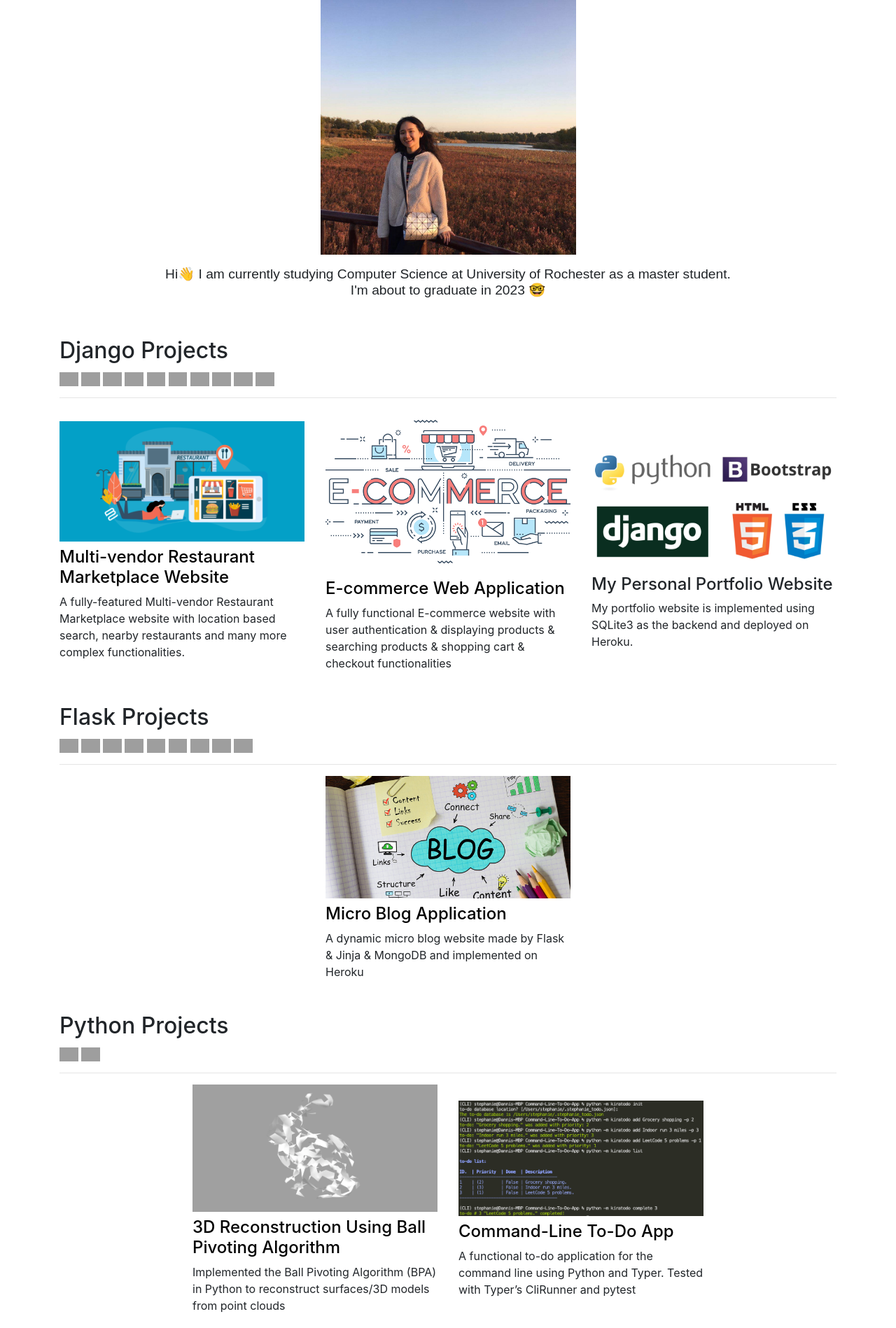
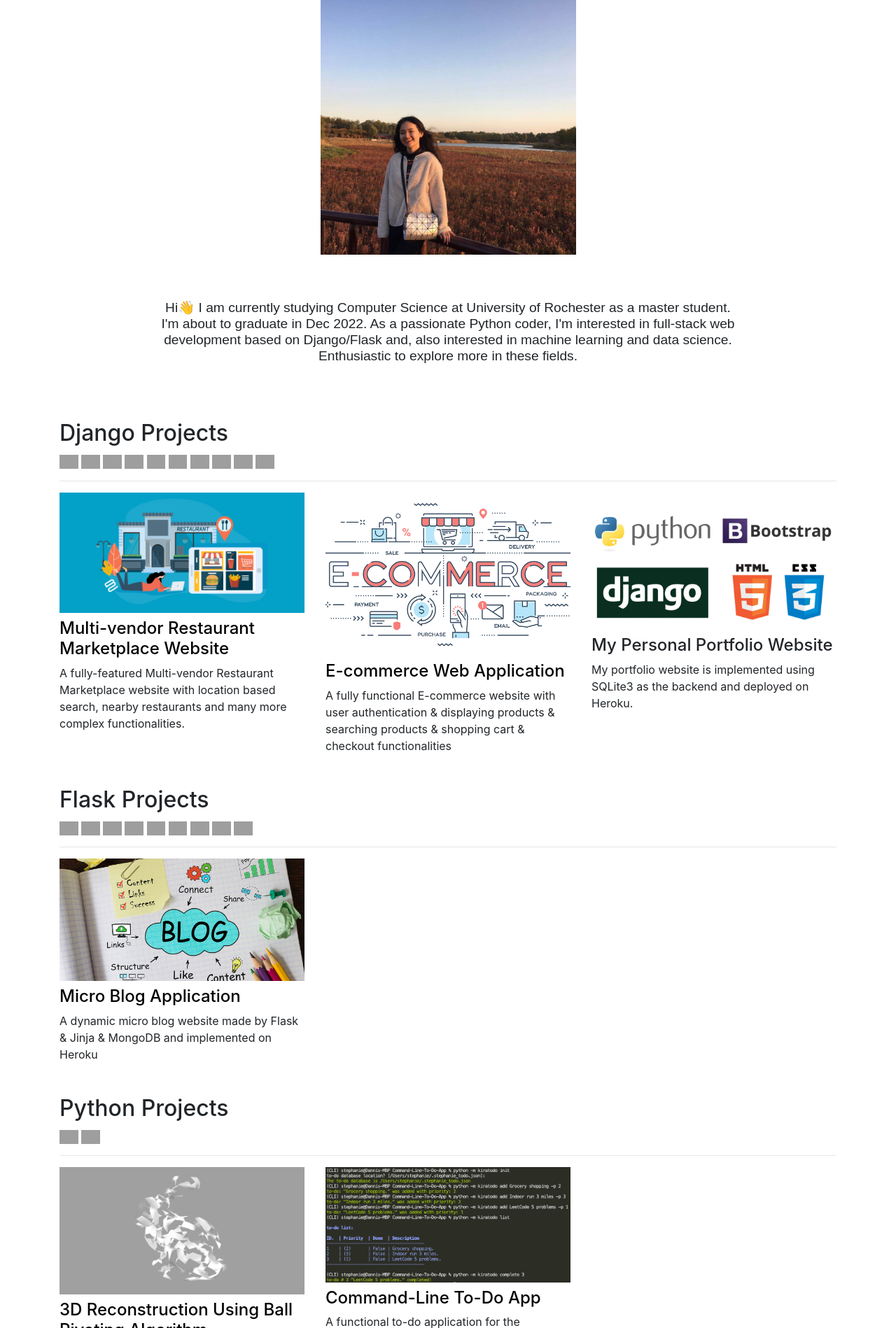
Before and after one commit to DanniBot/My-Portfolio, a Django app: page / in a window 1280 px wide. Shown: the part 111-2009 px from the top of the page at 70% size. Run offline with Django 3.2, Linux system fonts and the light colour scheme; data comes from the database, SQL or seed files in the repository; some libraries are stand-ins or nearby versions; grey boxes are pictures that could not be loaded.

Commit message:
edit bio

```diff
--- a/MyWebsite/portfolio/templates/portfolio/base.html
+++ b/MyWebsite/portfolio/templates/portfolio/base.html
@@ -13,9 +13,9 @@
 
   <link href="https://fonts.googleapis.com/css?family=Lato&display=swap" rel="stylesheet">
 
-  <!-- <link rel="icon" type="image/png" href="{% static "portfolio/Logo.png" %}"> -->
+  <link rel="icon" type="image/png" href="{% static '/homepage/parrot-svgrepo-com.svg' %}">
 
-  <title>👩‍💻 Danni Shi</title>
+  <title>Danni Shi</title>
 </head>
 
 <body>
--- a/MyWebsite/portfolio/templates/portfolio/homepage.html
+++ b/MyWebsite/portfolio/templates/portfolio/homepage.html
@@ -11,10 +11,14 @@
 
     <div class="row justify-content-center mb-3">
         <div class="col-md-9 text-center">
+        <br>
+        <br>
         <h6 id="hometext" >
             Hi👋  I am currently studying Computer Science at University of Rochester as a master student.
-            I'm about to graduate in 2023 🤓
+            I'm about to graduate in Dec 2022. As a passionate Python coder, I'm interested in full-stack web development based on Django/Flask and, also interested in machine learning and data science.
+            Enthusiastic to explore more in these fields.
         </h6>
+        <br>
         </div>
     </div>
 
--- a/MyWebsite/static/homepage/custom.css
+++ b/MyWebsite/static/homepage/custom.css
@@ -24,8 +24,8 @@ body {
 
 .row {
     display: flex;
-    align-items: center;
-    justify-content: center;
+    /* align-items: center;
+    justify-content: center; */
 }
 
 .topic {
```
Also changed, not shown: MyWebsite/static/homepage/parrot-svgrepo-com.svg (added).
